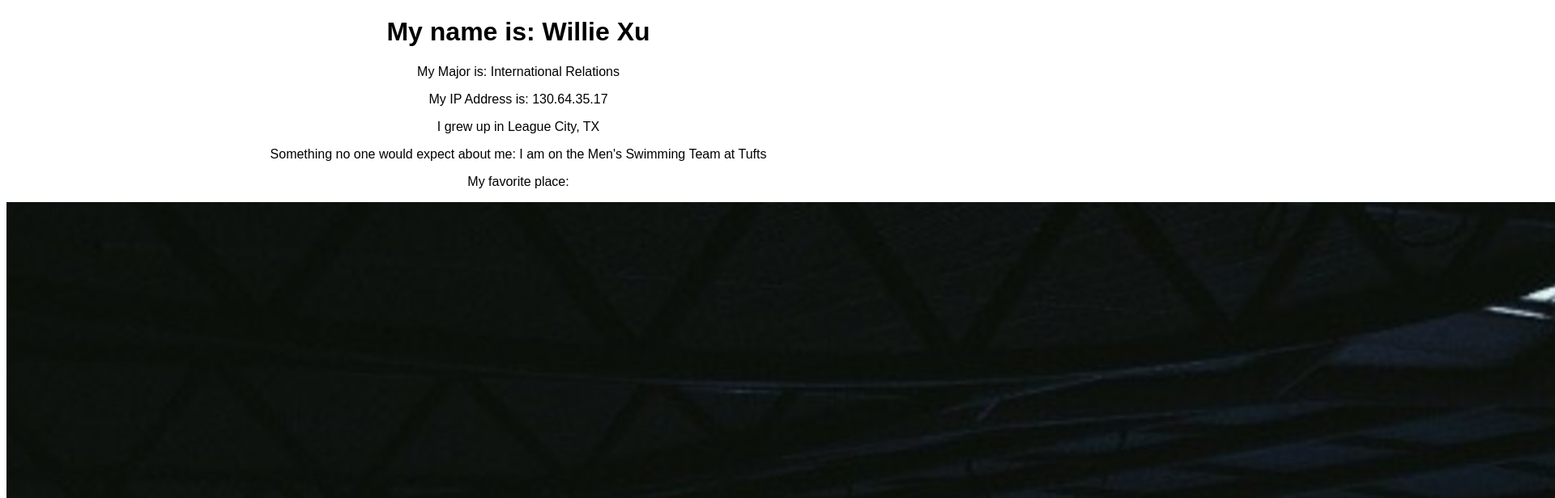
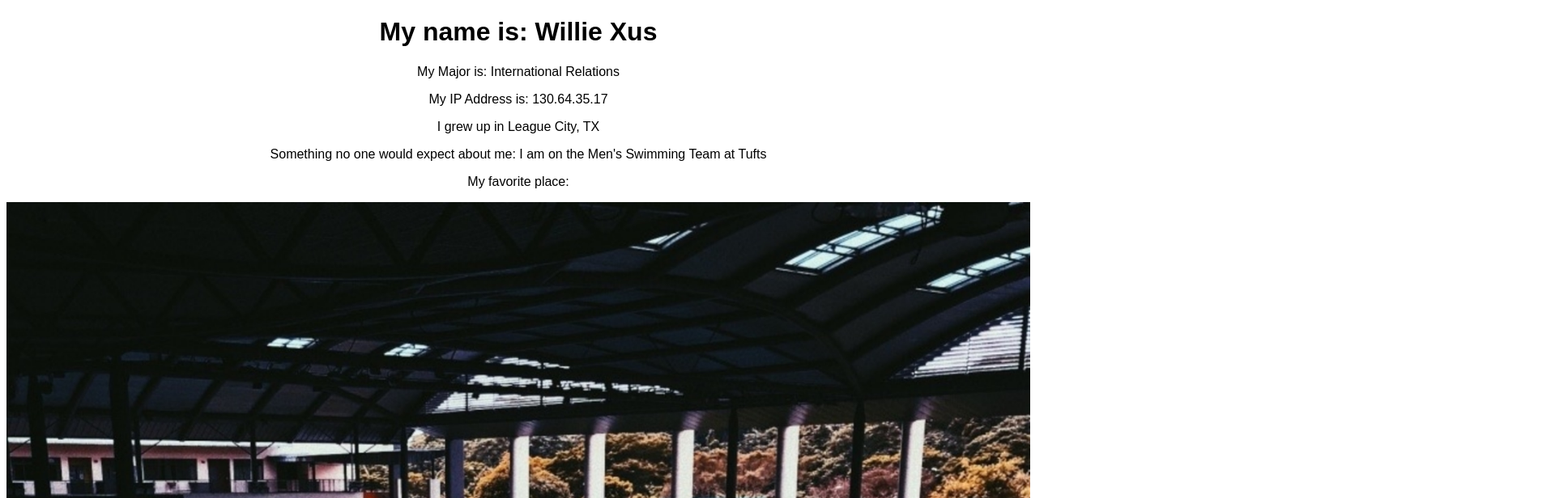
Before and after one commit to willie-x/assignment.1, a plain HTML site: page index.html in a window 1280 px wide. Shown: the top 616 px of the page at 81% size, 1920 px wide, since content can reach past the window. Drawn offline with Linux system fonts and the light colour scheme.

Commit message:
Add files via upload

```diff
--- a/index.html
+++ b/index.html
@@ -9,17 +9,21 @@ body {
   color: black;
   font-family: Arial
 }
+img {
+max-width: 100%;
+height: auto;
+}
 </style>
 </head>
 <body>
 
-<h1>My name is: Willie Xu</h1>
+<h1>My name is: Willie Xus</h1>
 <p>My Major is: International Relations</p>
 <p>My IP Address is: 130.64.35.17</p>
 <p>I grew up in League City, TX</p>
 <p>Something no one would expect about me: I am on the Men's Swimming Team at Tufts </p>
 <p> My favorite place: </p>
-<img src="lhu-shi-hui-YWkRJjctjbA-unsplash.jpg" />
+<img src="Lhu-shi-hui-YWkRJjctjbA-unsplash.jpg" />
 
 </body>
 </html>
```
